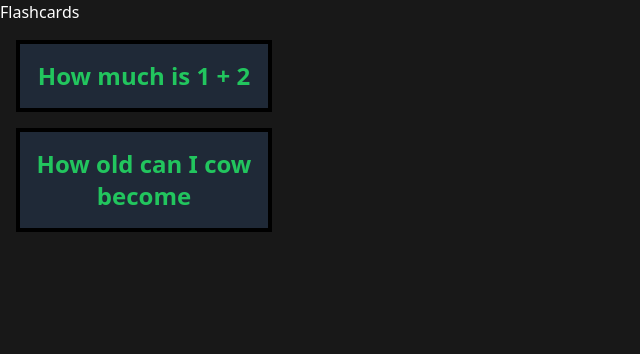
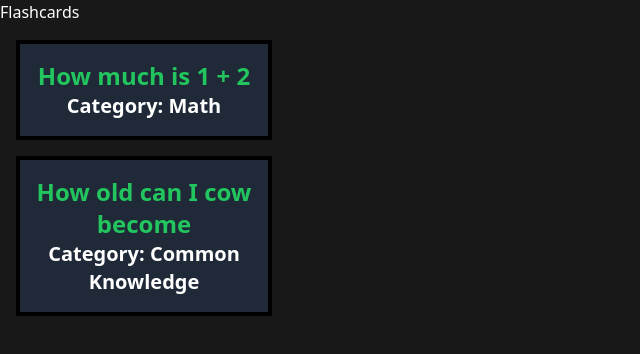
Before and after one commit to Yokosumi/sc013-cooking-power-of-flashcards, a React (Vite) app: page / in a window 1280 px wide. Shown: the top 354 px of the page, without its empty margins (0-640 px from the left). Built offline with nearby package versions, Linux system fonts and the light colour scheme.

Commit message:
category will be displayed from now on

```diff
--- a/src/components/Card.tsx
+++ b/src/components/Card.tsx
@@ -1,13 +1,17 @@
 type CardProps = {
     display: string
+    category?: string
 }
 
-export const Card = ({ display }: CardProps) => {
+export const Card = ({ display, category }: CardProps) => {
     return (
         <>
-            <section className="flex justify-center items-center border-4 border-black text-green-500 font-bold text-2xl text-center p-4 w-64 h-full m-4 bg-gray-800">
+            <section className="flex-col justify-center items-center border-4 border-black text-green-500 font-bold text-2xl text-center p-4 w-64 h-full m-4 bg-gray-800">
                 <div className="text-green-500 font-bold text-2xl text-center pointer">
                     {display}
+                </div>
+                <div className="text-white text-xl text-center">
+                    Category: {category}
                 </div>
             </section>
         </>
--- a/src/components/FlashCard.tsx
+++ b/src/components/FlashCard.tsx
@@ -41,7 +41,10 @@ export const FlashCard = () => {
                     onClick={() => toggleFlashCard(index)}
                 >
                     {!card.isFlipped ? (
-                        <Card display={flashCards[index].front} />
+                        <Card
+                            display={flashCards[index].front}
+                            category={flashCards[index].category}
+                        />
                     ) : (
                         <Card display={flashCards[index].back} />
                     )}
```
